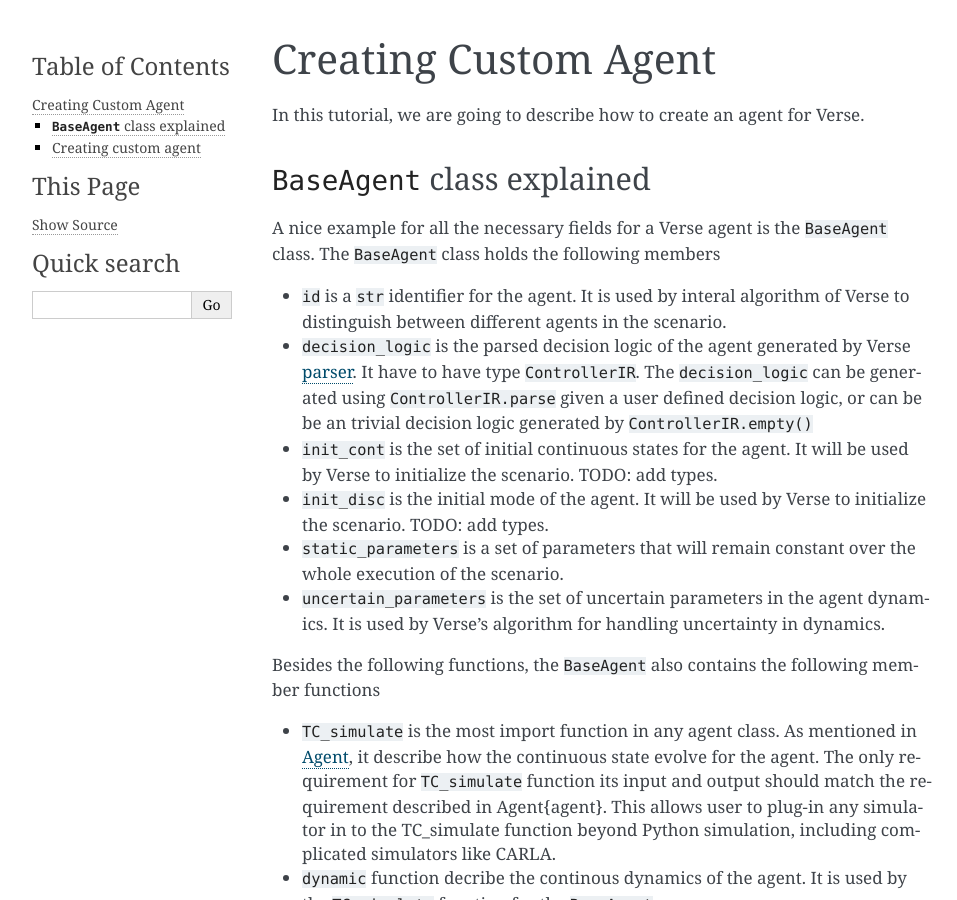
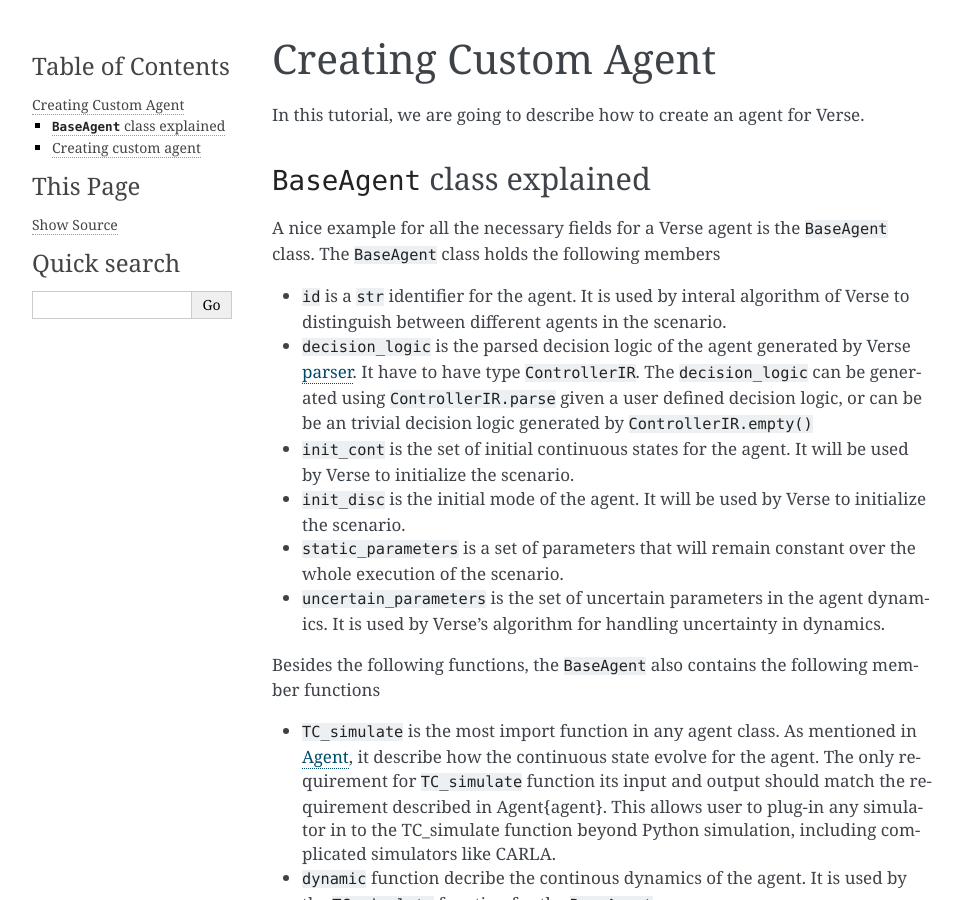
Before and after one commit to AutoVerse-ai/Verse-library, a Sphinx documentation site: the page built from docs/source/create_custom_agent.md, in a window 1280 px wide and 900 px high. Shown: the whole window, without its empty margins (148-1105 px from the left). Built offline with Sphinx 7.4.7, drawn with Linux system fonts in a browser that asks for light colours.

Commit message:
document for creating agent

```diff
--- a/docs/source/create_custom_agent.md
+++ b/docs/source/create_custom_agent.md
@@ -5,8 +5,8 @@
 A nice example for all the necessary fields for a Verse agent is the `BaseAgent` class. The `BaseAgent` class holds the following members
 - `id` is a `str` identifier for the agent. It is used by interal algorithm of Verse to distinguish between different agents in the scenario.
 - `decision_logic` is the parsed decision logic of the agent generated by Verse {doc}`parser<parser>`. It have to have type `ControllerIR`. The `decision_logic` can be generated using `ControllerIR.parse` given a user defined decision logic, or can be be an trivial decision logic generated by `ControllerIR.empty()`
-- `init_cont` is the set of initial continuous states for the agent. It will be used by Verse to initialize the scenario. TODO: add types.
-- `init_disc` is the initial mode of the agent. It will be used by Verse to initialize the scenario. TODO: add types.
+- `init_cont` is the set of initial continuous states for the agent. It will be used by Verse to initialize the scenario.
+- `init_disc` is the initial mode of the agent. It will be used by Verse to initialize the scenario.
 - `static_parameters` is a set of parameters that will remain constant over the whole execution of the scenario.
 - `uncertain_parameters` is the set of uncertain parameters in the agent dynamics. It is used by Verse's algorithm for handling uncertainty in dynamics.
 
```
Also changed, not shown: other parts of docs/source/create_custom_agent.md (+1 -1 lines).
